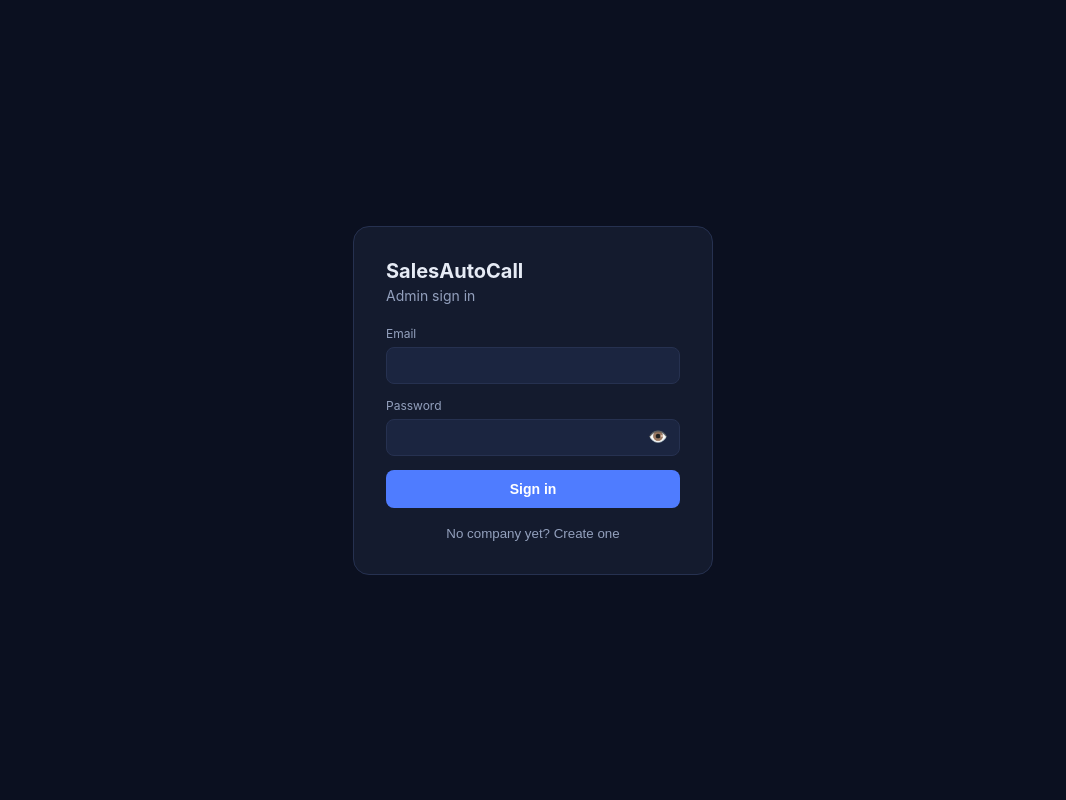
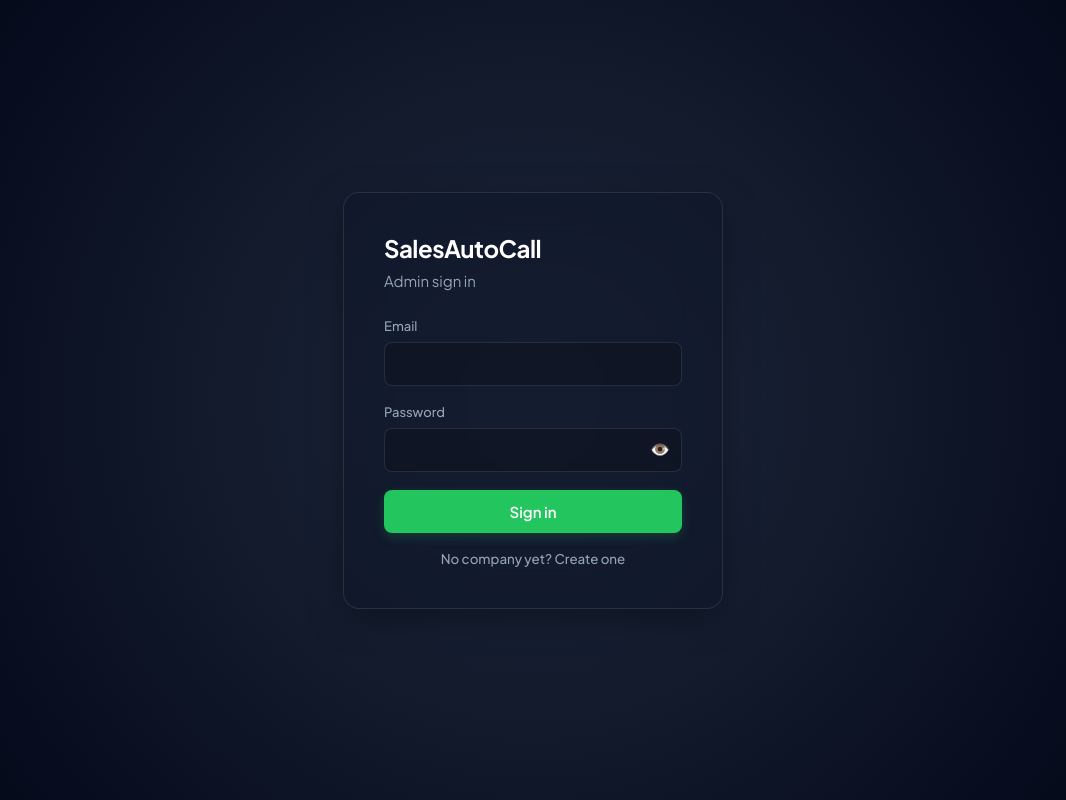
Before and after one commit to fadoomotivation-pixel/Android-auto-call, a Next.js app in the folder admin/: page /login in a window 1280 px wide. Shown: the whole page, without its empty margins (107-1173 px from the left). Built offline with nearby package versions, Linux system fonts and the light colour scheme.

Commit message:
feat: complete UI/UX Pro Max Glassmorphism redesign for admin dashboard

```diff
--- a/admin/app/globals.css
+++ b/admin/app/globals.css
@@ -1,14 +1,16 @@
+@import url('https://fonts.googleapis.com/css2?family=Plus+Jakarta+Sans:wght@300;400;500;600;700&display=swap');
+
 :root {
-  --bg: #0b1020;
-  --panel: #141b2e;
-  --panel-2: #1b2540;
-  --border: #263150;
-  --text: #e6ebf5;
-  --muted: #93a0bd;
-  --accent: #4f7cff;
-  --good: #38c172;
-  --warn: #f6c343;
-  --bad: #ef4e4e;
+  --bg: #020617;
+  --panel: rgba(15, 23, 42, 0.6);
+  --panel-2: rgba(30, 41, 59, 0.7);
+  --border: rgba(255, 255, 255, 0.1);
+  --text: #F8FAFC;
+  --muted: #94a3b8;
+  --accent: #22C55E;
+  --good: #22C55E;
+  --warn: #F59E0B;
+  --bad: #EF4444;
 }
 
 * { box-sizing: border-box; }
@@ -18,70 +20,119 @@ html, body {
   padding: 0;
   background: var(--bg);
   color: var(--text);
-  font-family: -apple-system, BlinkMacSystemFont, "Segoe UI", Roboto, Helvetica, Arial, sans-serif;
+  font-family: 'Plus Jakarta Sans', -apple-system, BlinkMacSystemFont, "Segoe UI", Roboto, Helvetica, Arial, sans-serif;
   font-size: 14px;
 }
 
-a { color: var(--accent); text-decoration: none; }
+a { color: var(--accent); text-decoration: none; transition: all 0.2s ease; }
+a:hover { opacity: 0.8; }
 
 .app { display: flex; min-height: 100vh; }
 
 .sidebar {
-  width: 220px;
+  width: 240px;
   background: var(--panel);
+  backdrop-filter: blur(16px);
+  -webkit-backdrop-filter: blur(16px);
   border-right: 1px solid var(--border);
-  padding: 20px 14px;
+  padding: 24px 16px;
   display: flex;
   flex-direction: column;
   gap: 6px;
+  z-index: 10;
 }
-.sidebar h1 { font-size: 16px; margin: 0 0 18px 6px; }
+.sidebar h1 { font-size: 18px; margin: 0 0 24px 8px; font-weight: 700; color: #fff; letter-spacing: -0.02em; }
 .sidebar a {
   color: var(--muted);
-  padding: 9px 12px;
+  padding: 10px 14px;
   border-radius: 8px;
   display: block;
+  font-weight: 500;
+  transition: all 0.2s ease;
 }
-.sidebar a:hover { background: var(--panel-2); color: var(--text); }
-.sidebar a.active { background: var(--accent); color: #fff; }
+.sidebar a:hover { background: rgba(255, 255, 255, 0.05); color: var(--text); }
+.sidebar a.active { background: rgba(34, 197, 94, 0.15); color: var(--accent); border: 1px solid rgba(34, 197, 94, 0.3); }
 .sidebar .spacer { flex: 1; }
 
-.main { flex: 1; padding: 28px 32px; max-width: 1200px; }
-.main h2 { margin: 0 0 4px; }
-.subtitle { color: var(--muted); margin: 0 0 24px; }
+.main { flex: 1; padding: 32px 40px; max-width: 1400px; margin: 0 auto; width: 100%; }
+.main h2 { margin: 0 0 8px; font-size: 24px; font-weight: 600; letter-spacing: -0.02em; }
+.subtitle { color: var(--muted); margin: 0 0 28px; font-size: 15px; }
 
-.cards { display: grid; grid-template-columns: repeat(auto-fit, minmax(180px, 1fr)); gap: 14px; margin-bottom: 28px; }
-.card { background: var(--panel); border: 1px solid var(--border); border-radius: 12px; padding: 16px 18px; }
-.card .label { color: var(--muted); font-size: 12px; text-transform: uppercase; letter-spacing: .04em; }
-.card .value { font-size: 28px; font-weight: 700; margin-top: 6px; }
+.cards { display: grid; grid-template-columns: repeat(auto-fit, minmax(200px, 1fr)); gap: 16px; margin-bottom: 32px; }
+.card {
+  background: var(--panel);
+  backdrop-filter: blur(12px);
+  -webkit-backdrop-filter: blur(12px);
+  border: 1px solid var(--border);
+  border-radius: 12px;
+  padding: 20px 22px;
+  box-shadow: 0 4px 24px -1px rgba(0, 0, 0, 0.2);
+  transition: transform 0.2s ease, box-shadow 0.2s ease;
+}
+.card:hover {
+  transform: translateY(-2px);
+  box-shadow: 0 10px 30px -1px rgba(0, 0, 0, 0.3);
+}
+.card .label { color: var(--muted); font-size: 12px; text-transform: uppercase; letter-spacing: 0.05em; font-weight: 600; }
+.card .value { font-size: 32px; font-weight: 700; margin-top: 8px; color: #fff; letter-spacing: -0.02em; }
 
-table { width: 100%; border-collapse: collapse; background: var(--panel); border-radius: 12px; overflow: hidden; }
-th, td { text-align: left; padding: 11px 14px; border-bottom: 1px solid var(--border); }
-th { color: var(--muted); font-weight: 600; font-size: 12px; text-transform: uppercase; letter-spacing: .03em; }
+table {
+  width: 100%;
+  border-collapse: separate;
+  border-spacing: 0;
+  background: var(--panel);
+  backdrop-filter: blur(12px);
+  -webkit-backdrop-filter: blur(12px);
+  border-radius: 12px;
+  border: 1px solid var(--border);
+  overflow: hidden;
+  box-shadow: 0 4px 24px -1px rgba(0, 0, 0, 0.2);
+}
+th, td { text-align: left; padding: 14px 18px; border-bottom: 1px solid rgba(255, 255, 255, 0.05); }
+th { color: var(--muted); font-weight: 600; font-size: 12px; text-transform: uppercase; letter-spacing: 0.05em; background: rgba(0, 0, 0, 0.2); }
 tr:last-child td { border-bottom: none; }
+tr:hover td { background: rgba(255, 255, 255, 0.02); }
 
-.badge { padding: 2px 9px; border-radius: 999px; font-size: 12px; font-weight: 600; display: inline-block; }
-.badge.connected, .badge.interested { background: rgba(56,193,114,.15); color: var(--good); }
-.badge.no_answer, .badge.busy, .badge.callback { background: rgba(246,195,67,.15); color: var(--warn); }
-.badge.failed, .badge.rejected, .badge.not_interested, .badge.dnc { background: rgba(239,78,78,.15); color: var(--bad); }
-.badge.new, .badge.queued, .badge.called { background: rgba(79,124,255,.15); color: var(--accent); }
+.badge { padding: 4px 10px; border-radius: 999px; font-size: 12px; font-weight: 600; display: inline-block; border: 1px solid transparent; }
+.badge.connected, .badge.interested { background: rgba(34, 197, 94, 0.15); color: var(--good); border-color: rgba(34, 197, 94, 0.3); }
+.badge.no_answer, .badge.busy, .badge.callback { background: rgba(245, 158, 11, 0.15); color: var(--warn); border-color: rgba(245, 158, 11, 0.3); }
+.badge.failed, .badge.rejected, .badge.not_interested, .badge.dnc { background: rgba(239, 68, 68, 0.15); color: var(--bad); border-color: rgba(239, 68, 68, 0.3); }
+.badge.new, .badge.queued, .badge.called { background: rgba(255, 255, 255, 0.1); color: var(--text); border-color: rgba(255, 255, 255, 0.2); }
 
 /* Login */
-.login-wrap { display: flex; min-height: 100vh; align-items: center; justify-content: center; }
-.login-box { background: var(--panel); border: 1px solid var(--border); border-radius: 16px; padding: 32px; width: 360px; }
-.login-box h1 { margin: 0 0 4px; font-size: 20px; }
-.login-box p { color: var(--muted); margin: 0 0 22px; }
-.field { margin-bottom: 14px; }
-.field label { display: block; font-size: 12px; color: var(--muted); margin-bottom: 6px; }
+.login-wrap {
+  display: flex; min-height: 100vh; align-items: center; justify-content: center;
+  background: radial-gradient(circle at center, #1E293B 0%, #020617 100%);
+}
+.login-box {
+  background: var(--panel);
+  backdrop-filter: blur(20px);
+  -webkit-backdrop-filter: blur(20px);
+  border: 1px solid var(--border);
+  border-radius: 16px;
+  padding: 40px;
+  width: 380px;
+  box-shadow: 0 10px 40px -10px rgba(0, 0, 0, 0.5);
+}
+.login-box h1 { margin: 0 0 8px; font-size: 24px; font-weight: 700; color: #fff; letter-spacing: -0.02em; }
+.login-box p { color: var(--muted); margin: 0 0 28px; font-size: 15px; }
+.field { margin-bottom: 18px; }
+.field label { display: block; font-size: 13px; font-weight: 500; color: var(--muted); margin-bottom: 8px; }
 .field input {
-  width: 100%; padding: 10px 12px; border-radius: 8px;
-  border: 1px solid var(--border); background: var(--panel-2); color: var(--text);
+  width: 100%; padding: 12px 14px; border-radius: 8px; font-family: inherit; font-size: 14px;
+  border: 1px solid var(--border); background: rgba(0, 0, 0, 0.2); color: var(--text);
+  transition: all 0.2s ease;
 }
+.field input:focus { outline: none; border-color: var(--accent); background: rgba(0, 0, 0, 0.4); box-shadow: 0 0 0 2px rgba(34, 197, 94, 0.2); }
 button.primary {
-  width: 100%; padding: 11px; border: none; border-radius: 8px;
-  background: var(--accent); color: #fff; font-weight: 600; cursor: pointer; font-size: 14px;
+  width: 100%; padding: 12px; border: none; border-radius: 8px; font-family: inherit;
+  background: var(--accent); color: #fff; font-weight: 600; cursor: pointer; font-size: 15px;
+  transition: all 0.2s ease;
+  box-shadow: 0 4px 12px rgba(34, 197, 94, 0.2);
 }
-button.primary:hover { filter: brightness(1.08); }
-button.link { background: none; border: none; color: var(--muted); cursor: pointer; }
-.error { color: var(--bad); font-size: 13px; margin-top: 12px; }
-.empty { color: var(--muted); padding: 40px; text-align: center; }
+button.primary:hover { filter: brightness(1.1); transform: translateY(-1px); box-shadow: 0 6px 16px rgba(34, 197, 94, 0.3); }
+button.primary:active { transform: translateY(1px); }
+button.link { background: none; border: none; color: var(--muted); cursor: pointer; font-weight: 500; font-family: inherit; transition: color 0.2s ease; }
+button.link:hover { color: var(--text); }
+.error { color: var(--bad); font-size: 13px; margin-top: 14px; padding: 10px; background: rgba(239, 68, 68, 0.1); border-radius: 6px; border: 1px solid rgba(239, 68, 68, 0.2); }
+.empty { color: var(--muted); padding: 48px; text-align: center; background: var(--panel); border: 1px dashed var(--border); border-radius: 12px; margin-top: 16px; }
```
Also changed, not shown: admin/app/dashboard/layout.tsx (+4 -4 lines).
